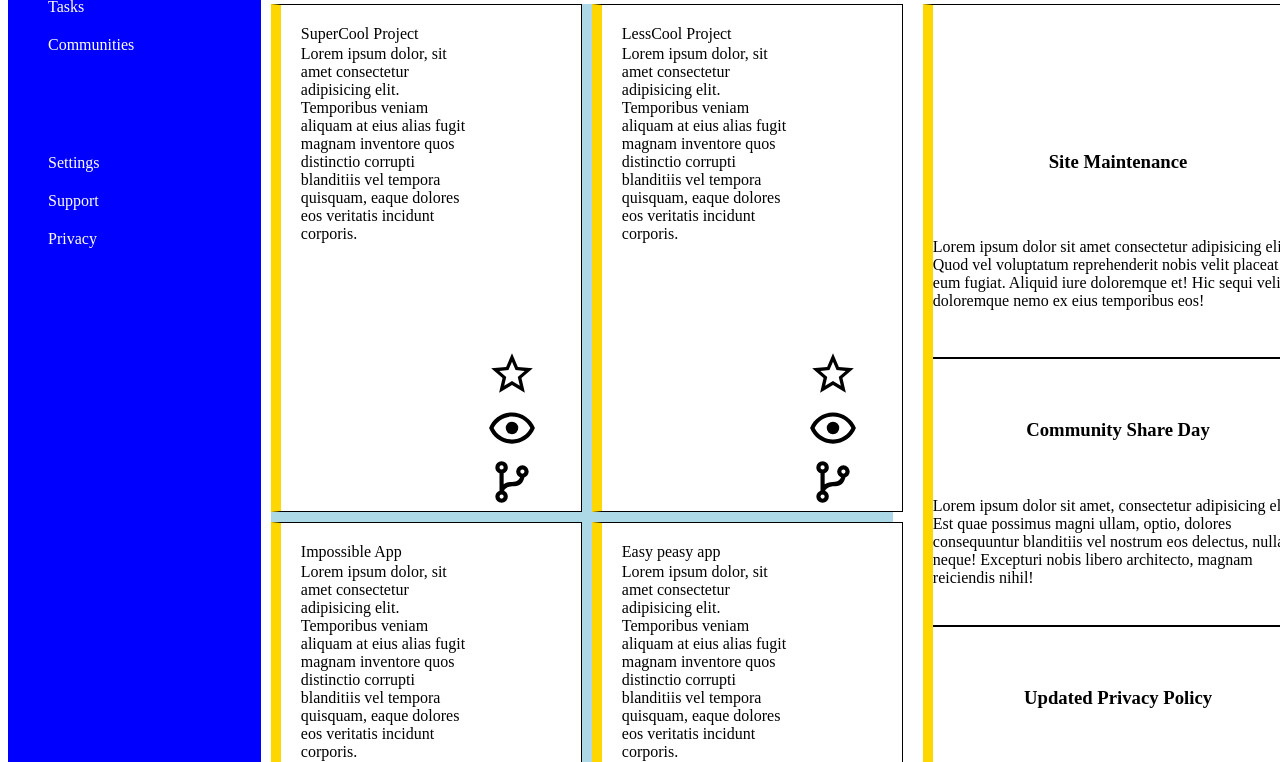
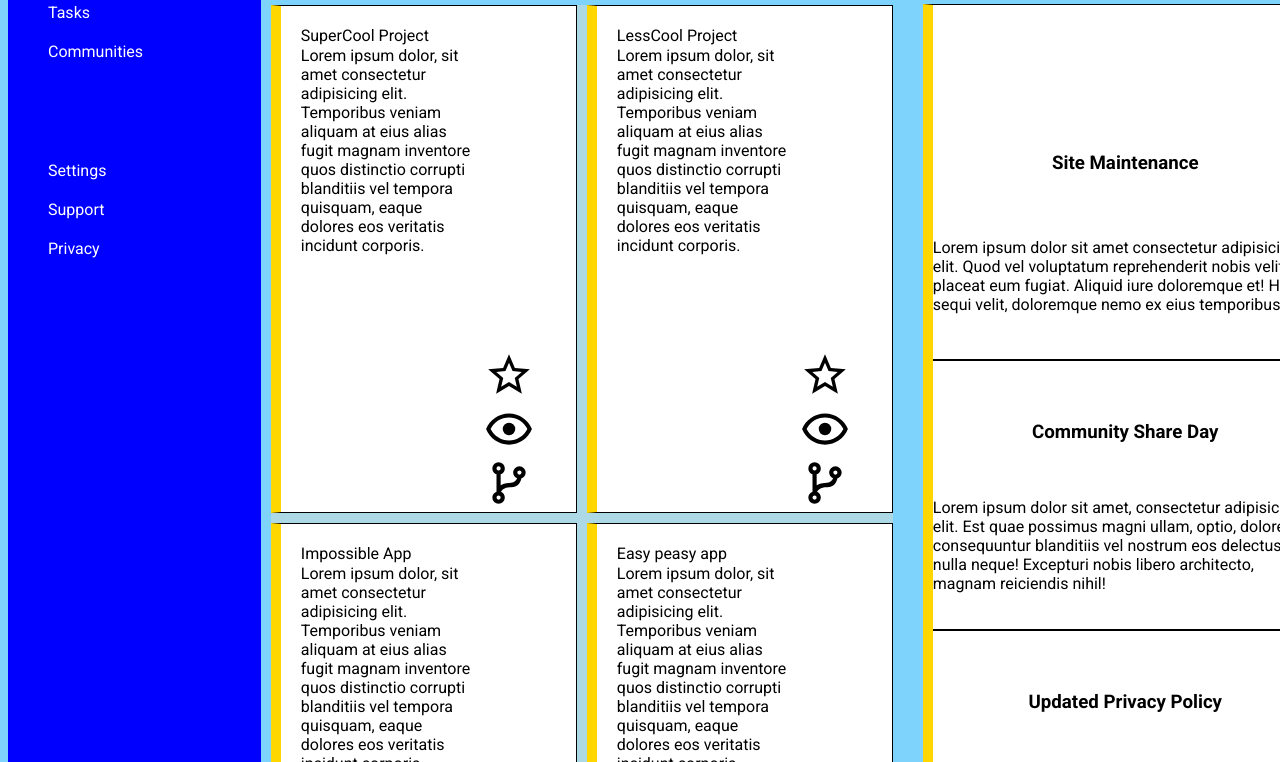
Before and after one commit to lyepez-glitch/Admin-Dashboard, a plain HTML site: page index.html in a window 1280 px wide. Shown: the part 292-1054 px from the top of the page. Drawn offline with Linux system fonts and the light colour scheme; a script that the page names is missing.

Commit message:
added font and styles

```diff
--- a/index.html
+++ b/index.html
@@ -7,6 +7,9 @@
     <meta name="viewport" content="width=device-width, initial-scale=1.0">
     <title>Document</title>
     <link rel="stylesheet" href="./style.css">
+    <link rel="preconnect" href="https://fonts.googleapis.com">
+    <link rel="preconnect" href="https://fonts.gstatic.com" crossorigin>
+    <link href="https://fonts.googleapis.com/css2?family=Roboto:ital,wght@0,100;0,300;0,400;0,500;0,700;0,900;1,100;1,300;1,400;1,500;1,700;1,900&display=swap" rel="stylesheet">
 </head>
 
 <body>
--- a/style.css
+++ b/style.css
@@ -1,3 +1,7 @@
+:root {
+    --light-blue: #7dd3fc;
+}
+
 .container {
     display: grid;
     grid-template-columns: 20% 50% 30%;
@@ -108,7 +112,8 @@ span #name {
 
 .main-content {
     display: grid;
-    grid-template-columns: 50% 50%;
+    /*grid-template-columns: 50% 50%;*/
+    grid-template-columns: repeat(auto-fill, minmax(300px, 1fr));
     grid-template-rows: 1fr 1fr 1fr;
     gap: 10px;
     margin-left: 10px;
@@ -238,3 +243,8 @@ span #name {
 .trending-h3 {
     margin-left: 200px;
 }
+
+body {
+    font-family: 'Roboto', sans-serif;
+    background-color: var(--light-blue);
+}
```
